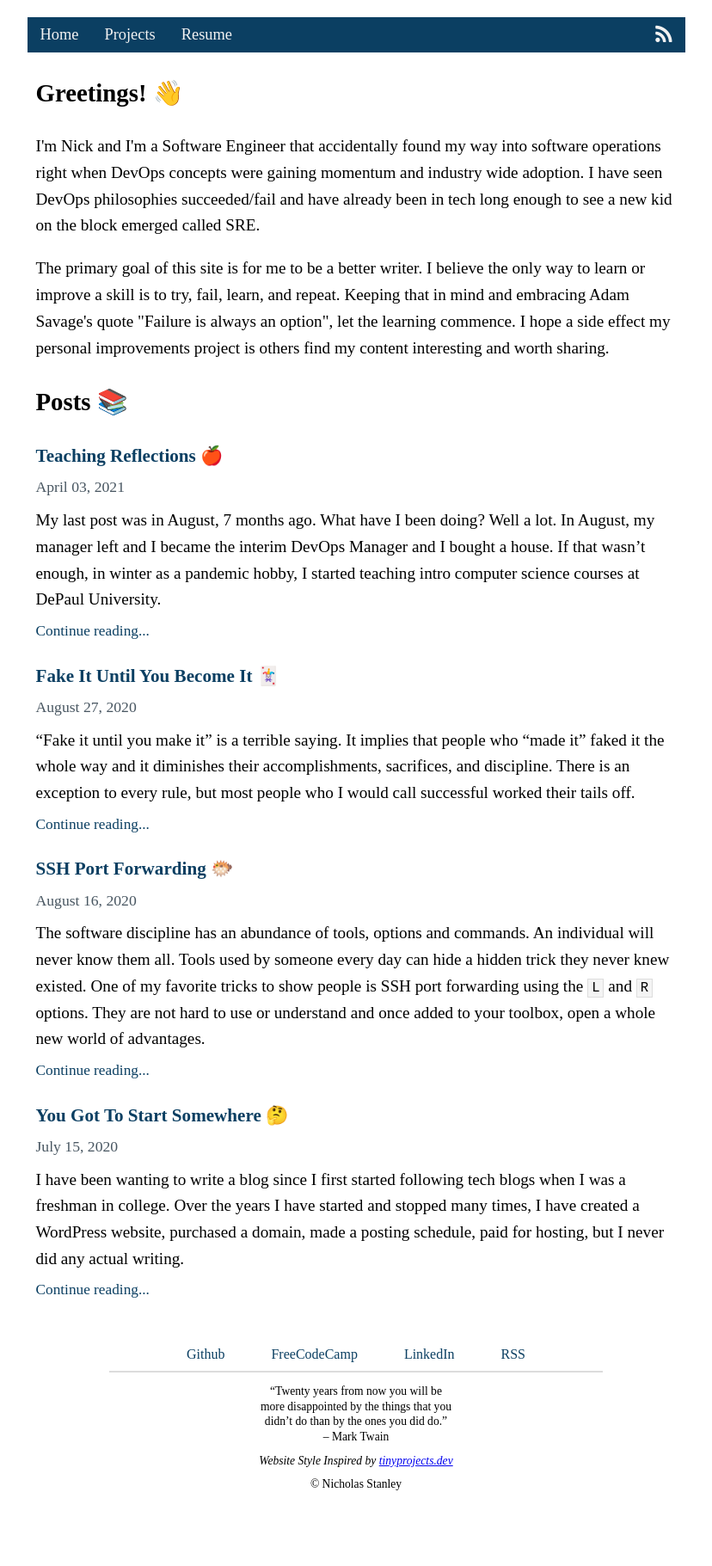
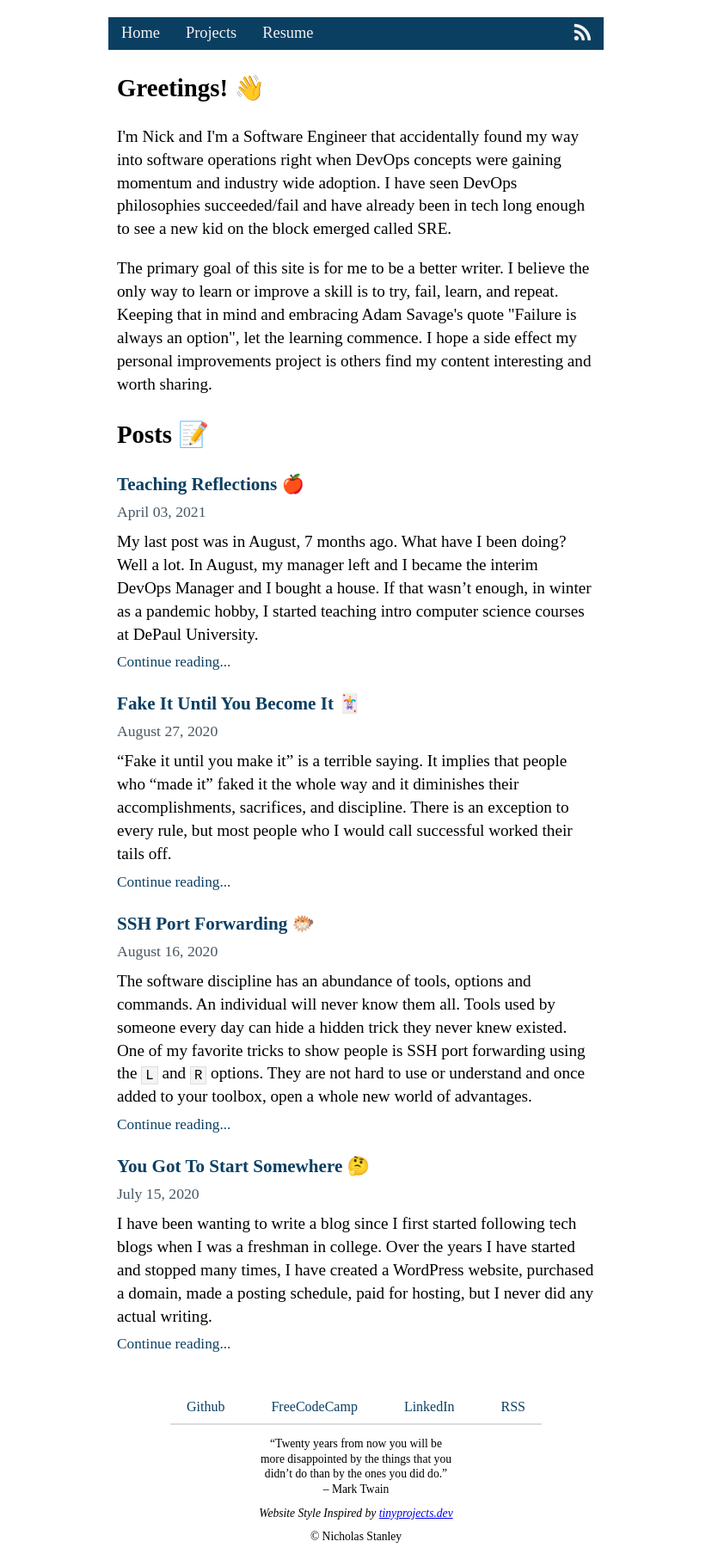
Before and after one commit to nickstanley574/nickstanley574.github.io, a Jekyll site: the page built from index.html, in a window 1280 px wide. Shown: the whole page at 86% size, without its empty margins (226-1054 px from the left). Built offline with Jekyll 4.4.1, drawn with Linux system fonts in a browser that asks for light colours; before the commit the page ends 1760 px from its top, so only the background shows below that.

Commit message:
update max-width and Posts emoji

```diff
--- a/_sass/main.scss
+++ b/_sass/main.scss
@@ -24,8 +24,8 @@ nav a:hover {
 body {
     margin: auto;
     padding: 20px;
-    max-width: 765px;
-    line-height: 1.6;
+    max-width: 45%;
+    line-height: 1.4;
     text-align: left;
     position: relative;
 }
--- a/index.html
+++ b/index.html
@@ -12,7 +12,7 @@ title: Home
 </p>
 
 
-<h2>Posts 📚</h2>
+<h2>Posts 📝</h2>
 
 {% for post in site.posts %}
     <div>
```
